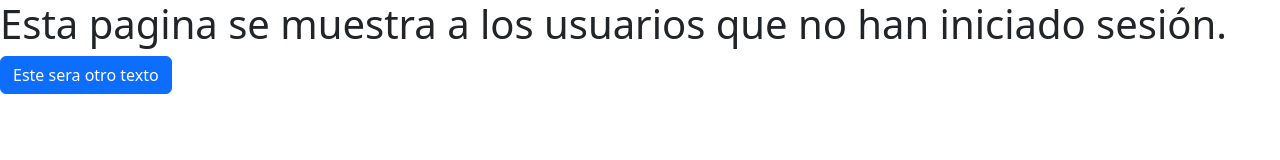
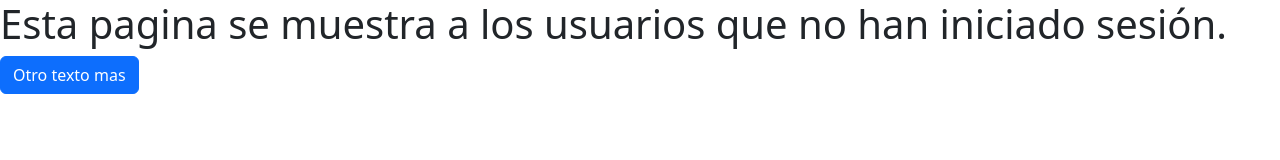
Before and after one commit to 4GeeksAcademy/devAbreu-pt-62-hello-world, a plain HTML site: page index.html in a window 1280 px wide. Drawn offline with nearby package versions, Linux system fonts and the light colour scheme.

Commit message:
Otro cambio

```diff
--- a/index.html
+++ b/index.html
@@ -15,7 +15,7 @@
 
     <!-- Button trigger modal -->
     <button type="button" class="btn btn-primary" data-bs-toggle="modal" data-bs-target="#exampleModal">
-        Este sera otro texto
+        Otro texto mas
     </button>
     <!-- Modal -->
     <div class="modal fade" id="exampleModal" tabindex="-1" aria-labelledby="exampleModalLabel" aria-hidden="true">
```
